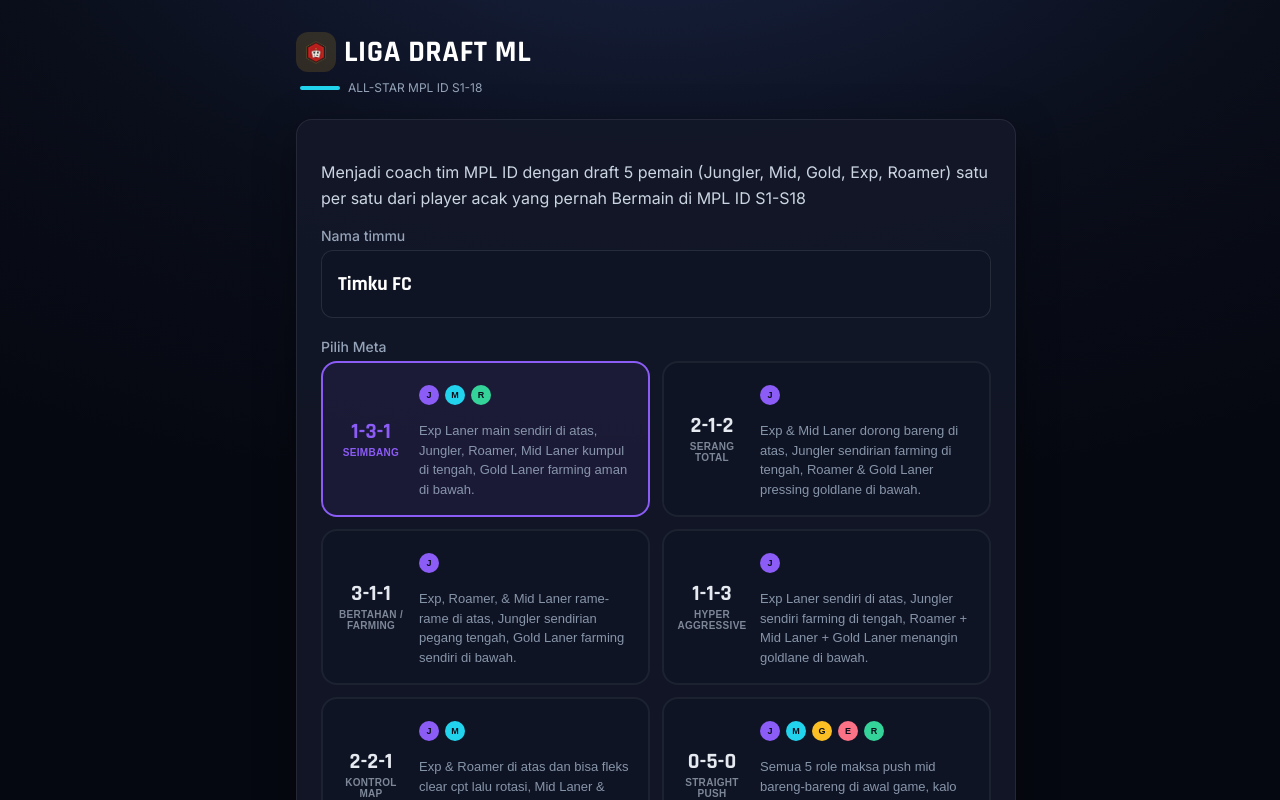
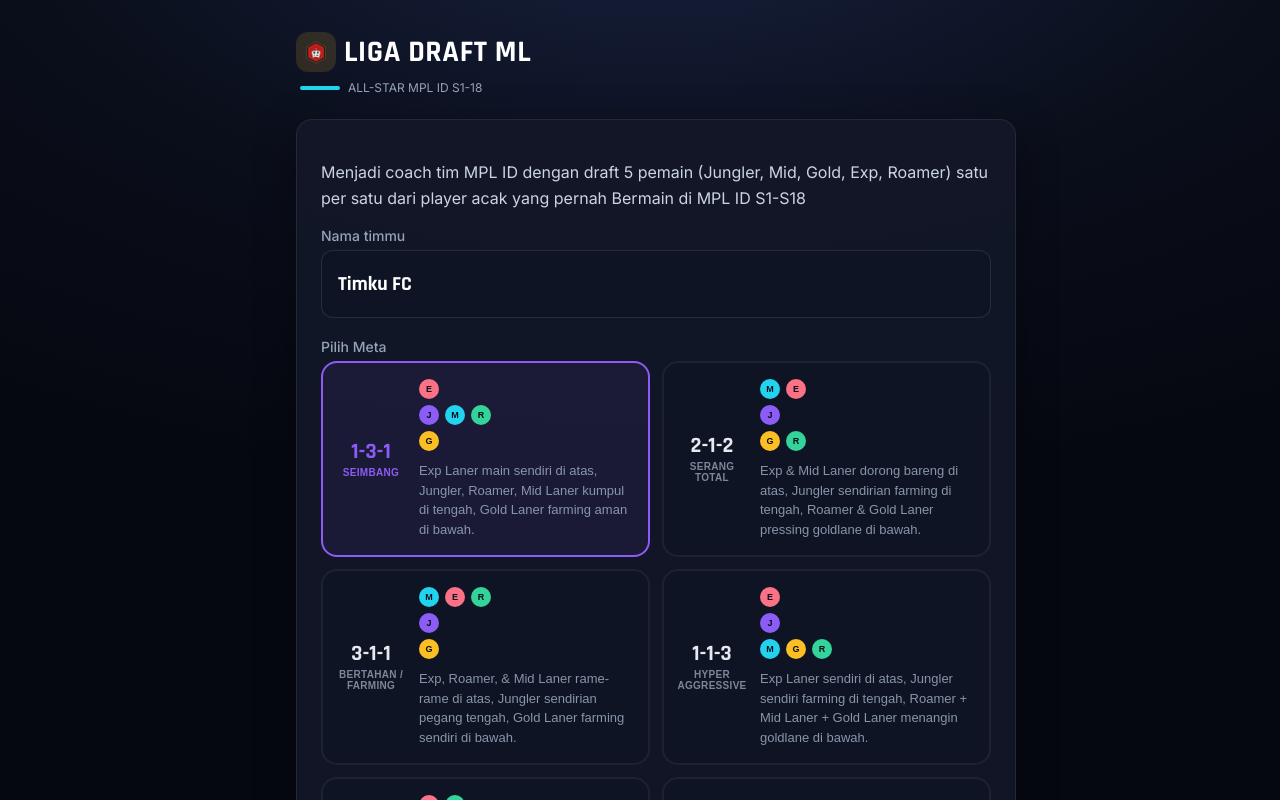
Before and after one commit to deandra-26/Dream, a React (Vite) app: page / in a window 1280 px wide. Shown: the top 800 px of the page. Built offline with nearby package versions, Linux system fonts and the light colour scheme.

Commit message:
Update positioning descriptions for game roles

```diff
--- a/src/App.jsx
+++ b/src/App.jsx
@@ -50,31 +50,31 @@
     label: "Seimbang",
     accent: "#8B5CF6",
     desc: "Exp Laner main sendiri di atas, Jungler, Roamer, Mid Laner kumpul di tengah, Gold Laner farming aman di bawah.",
-    lines: { "Exp Laner": "Atas", Jungler: "Tengah", Roamer: "Tengah", "Mid Laner": "Tengah", "Gold Laner": "Bawah" },
+    lines: { "Exp Laner": "Depan", Jungler: "Tengah", Roamer: "Tengah", "Mid Laner": "Tengah", "Gold Laner": "Belakang" },
   },
   "2-1-2": {
     label: "Serang Total",
     accent: "#FB7185",
     desc: "Exp & Mid Laner dorong bareng di atas, Jungler sendirian farming di tengah, Roamer & Gold Laner pressing goldlane di bawah.",
-    lines: { "Exp Laner": "Atas", "Mid Laner": "Atas", Jungler: "Tengah", Roamer: "Bawah", "Gold Laner": "Bawah" },
+    lines: { "Exp Laner": "Depan", "Mid Laner": "Depan", Jungler: "Tengah", Roamer: "Belakang", "Gold Laner": "Belakang" },
   },
   "3-1-1": {
     label: "Bertahan / Farming",
     accent: "#22D3EE",
     desc: "Exp, Roamer, & Mid Laner rame-rame di atas, Jungler sendirian pegang tengah, Gold Laner farming sendiri di bawah.",
-    lines: { "Exp Laner": "Atas", Roamer: "Atas", "Mid Laner": "Atas", Jungler: "Tengah", "Gold Laner": "Bawah" },
+    lines: { "Exp Laner": "Depan", Roamer: "Depan", "Mid Laner": "Depan", Jungler: "Tengah", "Gold Laner": "Belakang" },
   },
   "1-1-3": {
     label: "Hyper Aggressive",
     accent: "#FBBF24",
     desc: "Exp Laner sendiri di atas, Jungler sendiri farming di tengah, Roamer + Mid Laner + Gold Laner menangin goldlane di bawah.",
-    lines: { "Exp Laner": "Atas", Jungler: "Tengah", Roamer: "Bawah", "Mid Laner": "Bawah", "Gold Laner": "Bawah" },
+    lines: { "Exp Laner": "Depan", Jungler: "Tengah", Roamer: "Belakang", "Mid Laner": "Belakang", "Gold Laner": "Belakang" },
   },
   "2-2-1": {
     label: "Kontrol Map",
     accent: "#34D399",
     desc: "Exp & Roamer di atas dan bisa fleks clear cpt lalu rotasi, Mid Laner & Jungler di tengah, Gold Laner sendiri farming di bawah.",
-    lines: { "Exp Laner": "Atas", Roamer: "Atas", "Mid Laner": "Tengah", Jungler: "Tengah", "Gold Laner": "Bawah" },
+    lines: { "Exp Laner": "Depan", Roamer: "Depan", "Mid Laner": "Tengah", Jungler: "Tengah", "Gold Laner": "Belakang" },
   },
   "0-5-0": {
     label: "Straight Push",
```
